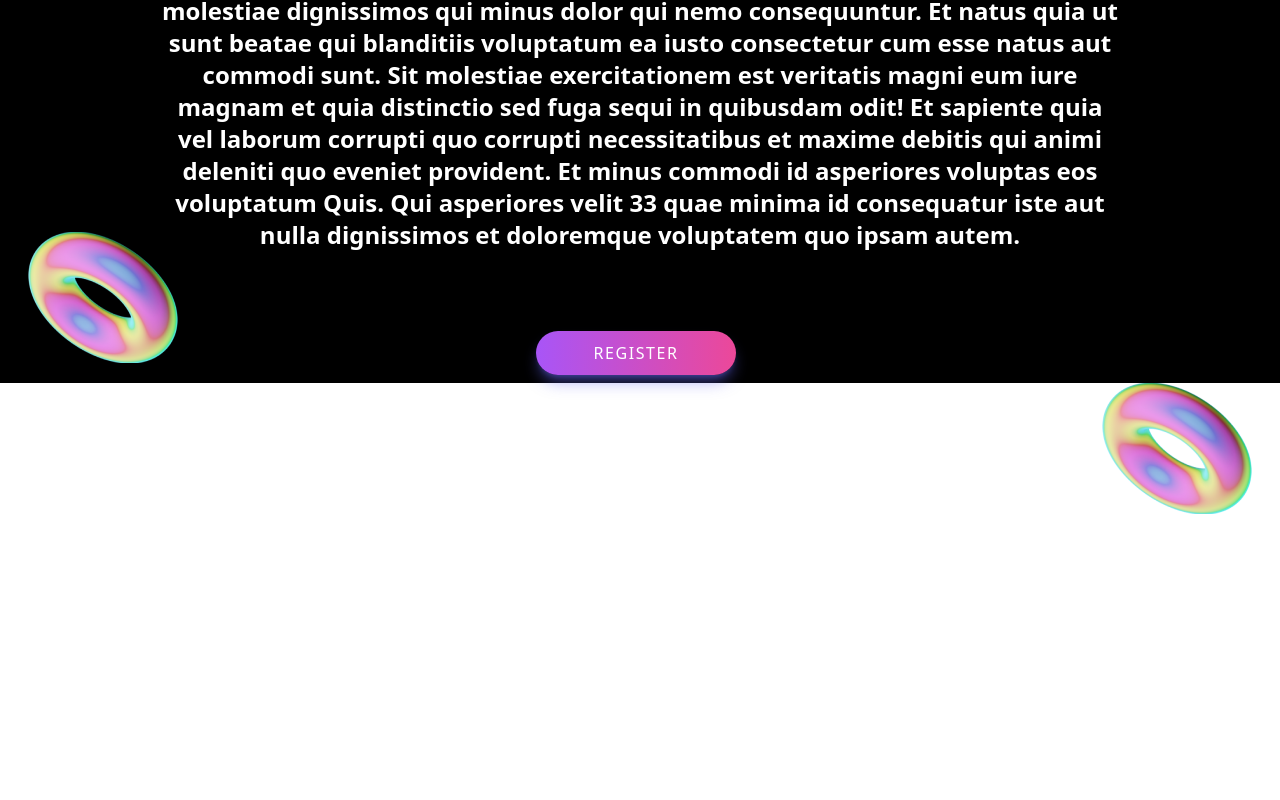
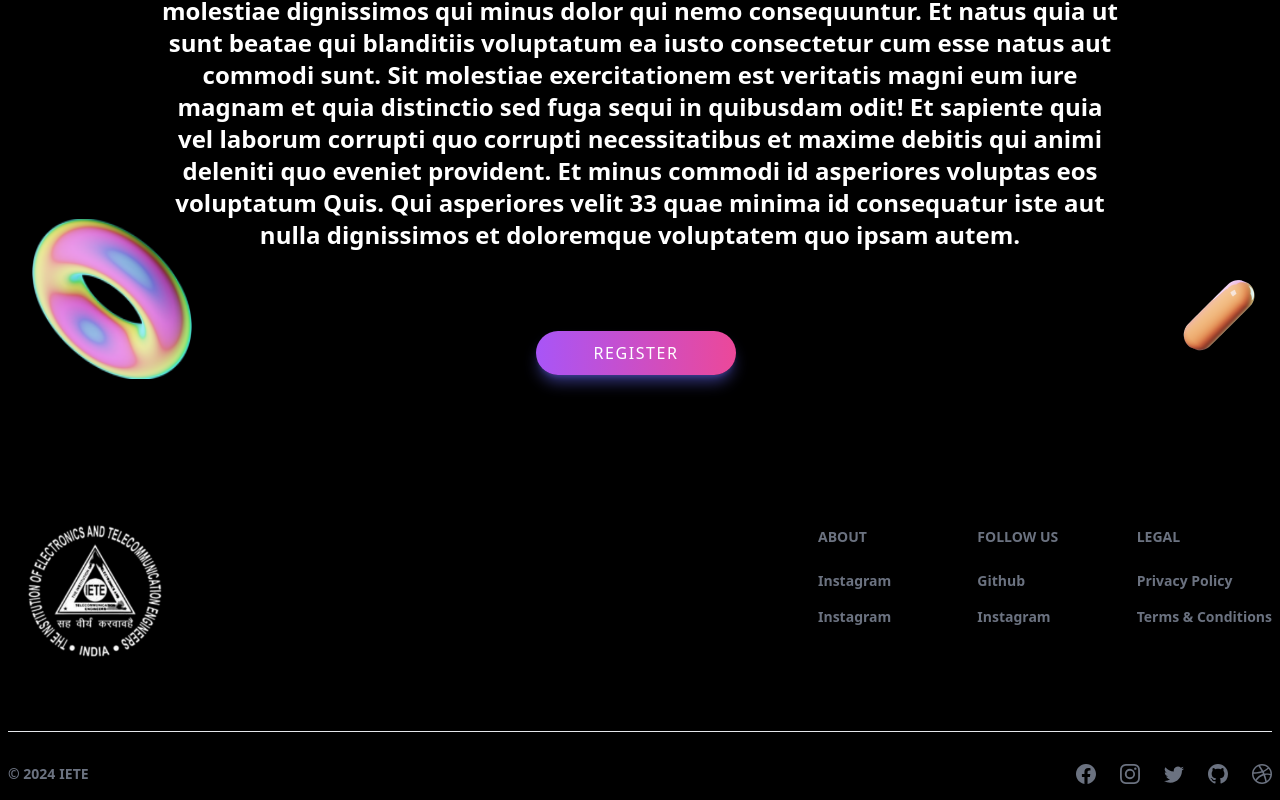
Before and after one commit to garimaahuja112/Elementos-Website, a React (Create React App) app in the folder client/frontend_elementos/: page / in a window 1280 px wide. Shown: the part 4228-5028 px from the top of the page. Before the commit the page ends 4742 px from the top, so only its background shows below. Built offline with nearby package versions, Linux system fonts and the light colour scheme; a web font is replaced by a local one.

Commit message:
added footer and events page

```diff
--- a/client/frontend_elementos/package.json
+++ b/client/frontend_elementos/package.json
@@ -6,12 +6,17 @@
     "@testing-library/jest-dom": "^5.17.0",
     "@testing-library/react": "^13.4.0",
     "@testing-library/user-event": "^13.5.0",
+    "drei": "^2.2.21",
+    "flowbite-react": "^0.7.2",
     "react": "^18.2.0",
     "react-dom": "^18.2.0",
+    "react-p5": "^1.4.1",
     "react-responsive-3d-carousel": "^1.4.2",
     "react-responsive-carousel": "^3.2.23",
     "react-router-dom": "^6.22.0",
     "react-scripts": "5.0.1",
+    "react-three-fiber": "^6.0.13",
+    "react-tsparticles": "^2.12.2",
     "web-vitals": "^2.1.4"
   },
   "scripts": {
--- a/client/frontend_elementos/src/App.js
+++ b/client/frontend_elementos/src/App.js
@@ -5,6 +5,10 @@ import Nav from "./components/Nav";
 import Lbody from "./components/Lbody";
 import Events from './components/Events';
 import Register from "./components/Register";
+import Bottom from "./components/Bottom";
+
+
+
 function App() {
   return (
     <>
@@ -21,6 +25,9 @@ function App() {
 
    <Events />
    <Register/>
+   <Bottom/>
+
+
 
    </div>
 
--- /dev/null
+++ b/client/frontend_elementos/src/components/Bottom.jsx
@@ -0,0 +1,58 @@
+
+
+import { Footer } from 'flowbite-react';
+import { BsDribbble, BsFacebook, BsGithub, BsInstagram, BsTwitter } from 'react-icons/bs';
+import logo from '../images/logo.png'
+const Bottom=() =>{
+  return (
+    <Footer >
+      <div className="w-full bg-black text-white p-0 pb-4 px-2">
+        <div className="grid w-full justify-between sm:flex sm:justify-between md:flex md:grid-cols-1">
+          <div>
+            <img
+              className='rounded-full w-20 h-20 ml-44 mb-7 sm:w-40 sm:h-40 sm:ml-2'
+              src={logo}
+              alt="Flowbite Logo"
+              name="IETE"
+            />
+          </div>
+          <div className="grid grid-cols-2 gap-8 sm:mt-4 sm:grid-cols-3 sm:gap-6">
+            <div>
+              <Footer.Title title="about" />
+              <Footer.LinkGroup col>
+                <Footer.Link href="#">Instagram</Footer.Link>
+                <Footer.Link href="#">Instagram</Footer.Link>
+              </Footer.LinkGroup>
+            </div>
+            <div>
+              <Footer.Title title="Follow us" />
+              <Footer.LinkGroup col>
+                <Footer.Link href="#">Github</Footer.Link>
+                <Footer.Link href="#">Instagram</Footer.Link>
+              </Footer.LinkGroup>
+            </div>
+            <div>
+              <Footer.Title title="Legal" />
+              <Footer.LinkGroup col>
+                <Footer.Link href="#">Privacy Policy</Footer.Link>
+                <Footer.Link href="#">Terms &amp; Conditions</Footer.Link>
+              </Footer.LinkGroup>
+            </div>
+          </div>
+        </div>
+        <Footer.Divider />
+        <div className="w-full sm:flex sm:items-center sm:justify-between">
+          <Footer.Copyright href="#" by="IETE" year={2024}/>
+          <div className="mt-4 flex space-x-6 sm:mt-0 sm:justify-center">
+            <Footer.Icon href="#" icon={BsFacebook} />
+            <Footer.Icon href="#" icon={BsInstagram} />
+            <Footer.Icon href="#" icon={BsTwitter} />
+            <Footer.Icon href="#" icon={BsGithub} />
+            <Footer.Icon href="#" icon={BsDribbble} />
+          </div>
+        </div>
+      </div>
+    </Footer>
+  );
+}
+export default Bottom
--- a/client/frontend_elementos/src/components/Register.jsx
+++ b/client/frontend_elementos/src/components/Register.jsx
@@ -1,12 +1,13 @@
 import React from 'react'
 import ball from '../images/SuperToroid-1.png'
 import ring from '../images/SuperToroid-1 (1).png'
+import pill from '../images/Pill.png'
 
 const Register = () => {
   return (
     <div>
-    <div className='relative'>
-    <img src={ring} alt='/' className='absolute right-7 sm:h-2 sm:w-2 md:h-6 md:w-6'/>
+    <div className='relative mb-32'>
+    <img src={ring} alt='/' className='absolute right-5 size-20 top-14 sm:size-50 sm:right-14'/>
     <div className='flex flex-col mt-[50px] items-center justify-center '>
       <h1 className='text-white font-bold text-4xl sm:text-2xl text-center md:text-5xl'>SHOW CASE YOUR UI/UX SKILLS</h1>
       <p className='text-white w-[75%]  py-20 leading-loose  font-regular text-center sm:text-2xl md:text-1xl'>Lorem ipsum dolor sit amet. Sit delectus quos non nemo minima in ducimus consequatur eum voluptas alias. Qui impedit illo quo vitae pariatur et saepe ipsum non reiciendis harum. Qui possimus dignissimos sit voluptas sequi sed labore officia ea officia veniam ea vitae sapiente qui reprehenderit velit et saepe ipsum.
@@ -17,10 +18,10 @@ Et minus commodi id asperiores voluptas eos voluptatum Quis. Qui asperiores veli
 
 </p>
       <button type="button" class=" w-[200px] text-white bg-gradient-to-r from-purple-500 to-pink-500 hover:bg-gradient-to-l focus:ring-4 focus:outline-none focus:ring-purple-200 dark:focus:ring-purple-800 font-medium text-1.5xl  py-2.5 text-center me-2 mb-2 tracking-widest font-bold rounded-full  hover:text-black shadow-lg shadow-indigo-500/50">REGISTER</button>
+      <img src={ball} alt='/' className='absolute left-2 size-20 bottom-20 sm:size-40 sm:left-8 sm:bottom-1 '/>
+     <img src={pill} alt='/' className='absolute right-5 bottom-5 h-15 w-15 sm:right-90 sm:size-100'/>
+    </div>
 
-    </div>
-    <img src={ball} alt='/' className='absolute left-7 bottom-5 size-300 '/>
-    <img src={ring} alt='/' className='absolute right-7'/>
     </div>
 
     </div>
```
Also changed, not shown: 1 other file (tests, documents, lock files or other folders).
